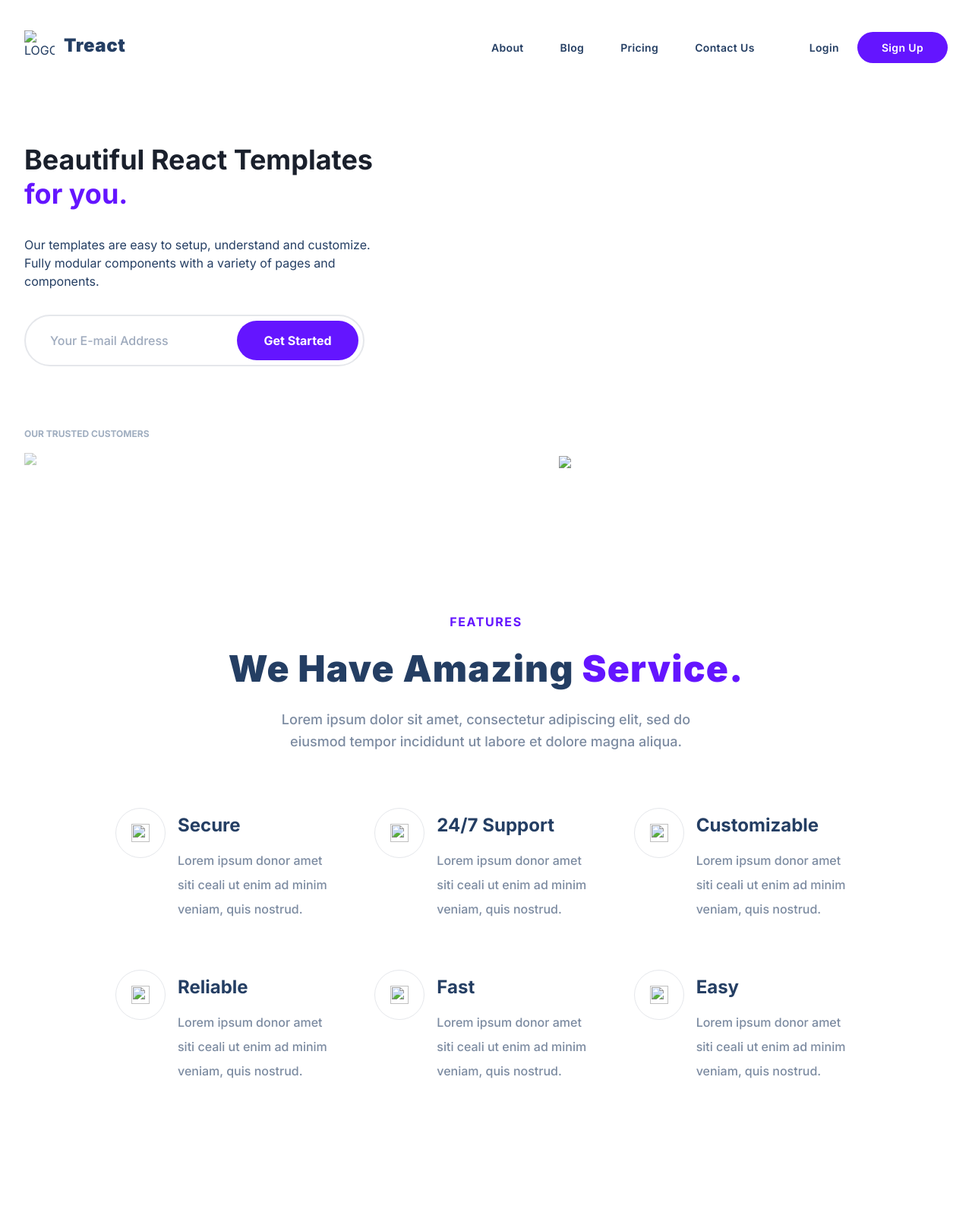
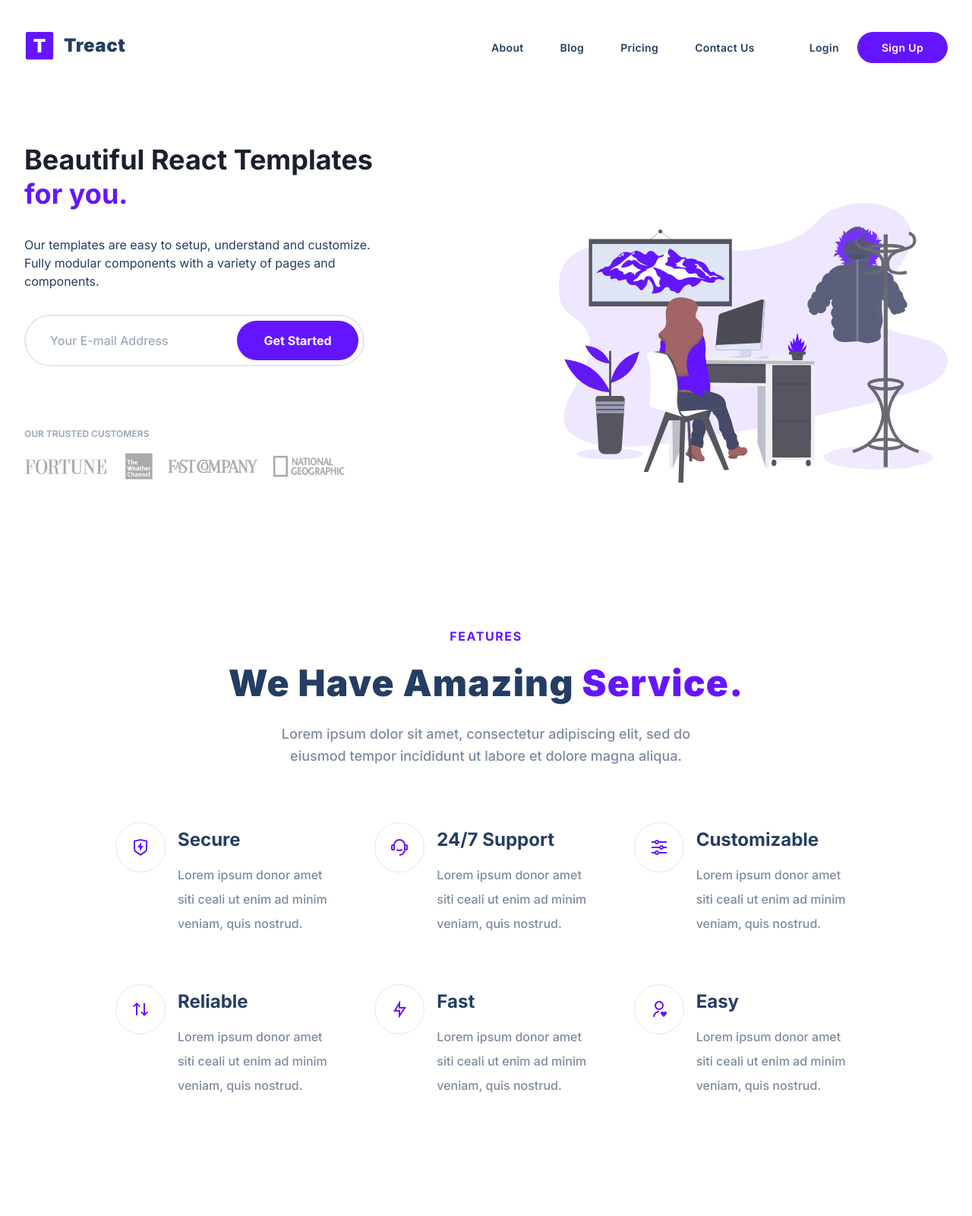
Before and after one commit to a52stokes/Final-Project, a plain HTML site: page index.html in a window 1280 px wide. Shown: the top 1600 px of the page at 76% size. Drawn offline with Linux system fonts and the light colour scheme; a script that the page names is missing.

Commit message:
final project changes

```diff
--- a/index.html
+++ b/index.html
@@ -18,9 +18,8 @@
         <div class="row nav__row">
           <div class="nav__logo">
             <img
+              src="./assets/logo.2c489fc453a1783cbadacf914efa3df6.svg"
               class="nav__logo--img"
-              src="./logo.2c489fc453a1783cbadacf914efa3df6.svg"
-              alt="LOGO"
             />
             <div class="nav__logo--title">Treact</div>
             </div>
@@ -109,13 +108,13 @@
               </div>
               <p class="header__customers--title">OUR TRUSTED CUSTOMERS</p>
               <img
-                src="./customers-logo-strip.680ac7c2e8ae28161d2c.png"
+                src="./assets/customers-logo-strip.680ac7c2e8ae28161d2c.png"
                 class="header__customers"
               />
             </div>
             <figure class="header__img--wrapper">
               <img
-                src="./design-illustration-2.6da6a00b20c07c4a9b65d1870679e1b8.svg"
+                src="./assets/design-illustration-2.6da6a00b20c07c4a9b65d1870679e1b8.svg"
                 class="header__img"
               />
             </figure>
@@ -140,7 +139,7 @@
                 <div class="feature__row">
                   <figure class="feature__img--wrapper">
                     <img
-                      src="./shield-icon.daefe14b320b14fbd9cbd18908ac93ec.svg"
+                      src="./assets/shield-icon.daefe14b320b14fbd9cbd18908ac93ec.svg"
                       class="feature__img"
                     />
                   </figure>
@@ -157,7 +156,7 @@
                 <div class="feature__row">
                   <figure class="feature__img--wrapper">
                     <img
-                      src="./support-icon.f9253ffa8cb6ffde5bbaa05eb5136375.svg"
+                      src="./assets/support-icon.f9253ffa8cb6ffde5bbaa05eb5136375.svg"
                       class="feature__img"
                     />
                   </figure>
@@ -174,7 +173,7 @@
                 <div class="feature__row">
                   <figure class="feature__img--wrapper">
                     <img
-                      src="./customize-icon.367468c90fd796009b97fbfba67b2c6a.svg"
+                      src="./assets/customize-icon.367468c90fd796009b97fbfba67b2c6a.svg"
                       class="feature__img"
                     />
                   </figure>
@@ -191,7 +190,7 @@
                 <div class="feature__row">
                   <figure class="feature__img--wrapper">
                     <img
-                      src="./reliable-icon.1367510a8f0a1bec76dc425d25f92f43.svg"
+                      src="./assets/reliable-icon.1367510a8f0a1bec76dc425d25f92f43.svg"
                       class="feature__img"
                     />
                   </figure>
@@ -208,7 +207,7 @@
                 <div class="feature__row">
                   <figure class="feature__img--wrapper">
                     <img
-                      src="./fast-icon.dbb971a73d4805d2fc3bcdacdb55beba.svg"
+                      src="./assets/fast-icon.dbb971a73d4805d2fc3bcdacdb55beba.svg"
                       class="feature__img"
                     />
                   </figure>
@@ -225,7 +224,7 @@
                 <div class="feature__row">
                   <figure class="feature__img--wrapper">
                     <img
-                      src="./simple-icon.673b7e1750b2a4ef32907fc164828d00.svg"
+                      src="./assets/simple-icon.673b7e1750b2a4ef32907fc164828d00.svg"
                       class="feature__img"
                     />
                   </figure>
@@ -260,7 +259,7 @@
             </div>
             <figure class="quality__img--wrapper">
               <img
-                src="hero-screenshot-1.40a097b525c2f8c9808e.png"
+                src="./assets/hero-screenshot-1.40a097b525c2f8c9808e.png"
                 class="quality__img"
               />
               <svg viewBox="0 0 1280 1280" class="quality__grid">
@@ -277,7 +276,7 @@
           <div class="row">
             <figure class="steps__img--wrapper">
               <img
-                src="./hero-screenshot-2.241aac1fbc66db29d873.png"
+                src="./assets/hero-screenshot-2.241aac1fbc66db29d873.png"
                 class="steps__img"
                 alt="Dashboard Screenshot"
               />
@@ -433,7 +432,7 @@
             </div>
             <img
               class="values__img"
-              src="./prototype-illustration.21bc4b3f612a2f257c3d361067582485.svg"
+              src="./assets/prototype-illustration.21bc4b3f612a2f257c3d361067582485.svg"
             />
           </div>
         </div>
@@ -526,7 +525,7 @@
         <div class="container">
           <div class="row">
             <img
-              src="./love-illustration.c759090fa833369ad6ffb6eb19cacb3e.svg"
+              src="./assets/love-illustration.c759090fa833369ad6ffb6eb19cacb3e.svg"
               alt=""
               class="testimonials__img"
             />
@@ -560,7 +559,7 @@
                 <div class="testimonial__bottom">
                   <div class="testimonial__profile">
                     <img
-                      src="./photo-1494790108377-be9c29b29330.avif"
+                      src="./assets/photo-1494790108377-be9c29b29330.avif"
                       class="testimonial__img"
                     />
                     <div class="testimonial__details">
@@ -694,7 +693,7 @@
         <div class="footer__bottom">
           <div class="footer__logo">
             <img
-              src="./logo-light.d9a5d1b5be5ea077b26864fdfc2e96a4.svg"
+              src="./assets/logo-light.d9a5d1b5be5ea077b26864fdfc2e96a4.svg"
               alt=""
               class="footer__logo--img"
             />
```
Also changed, not shown: assets/customers-logo-strip.680ac7c2e8ae28161d2c.png (added), assets/customize-icon.367468c90fd796009b97fbfba67b2c6a.svg (added), assets/design-illustration-2.6da6a00b20c07c4a9b65d1870679e1b8.svg (added), assets/fast-icon.dbb971a73d4805d2fc3bcdacdb55beba.svg (added), assets/hero-screenshot-1.40a097b525c2f8c9808e.png (added), assets/hero-screenshot-2.241aac1fbc66db29d873.png (added), assets/logo-light.d9a5d1b5be5ea077b26864fdfc2e96a4.svg (added), assets/logo.2c489fc453a1783cbadacf914efa3df6.svg (added), assets/love-illustration.c759090fa833369ad6ffb6eb19cacb3e.svg (added), assets/photo-1494790108377-be9c29b29330.avif (added), assets/prototype-illustration.21bc4b3f612a2f257c3d361067582485.svg (added), assets/reliable-icon.1367510a8f0a1bec76dc425d25f92f43.svg (added), assets/shield-icon.daefe14b320b14fbd9cbd18908ac93ec.svg (added), assets/simple-icon.673b7e1750b2a4ef32907fc164828d00.svg (added), 1 more files.
